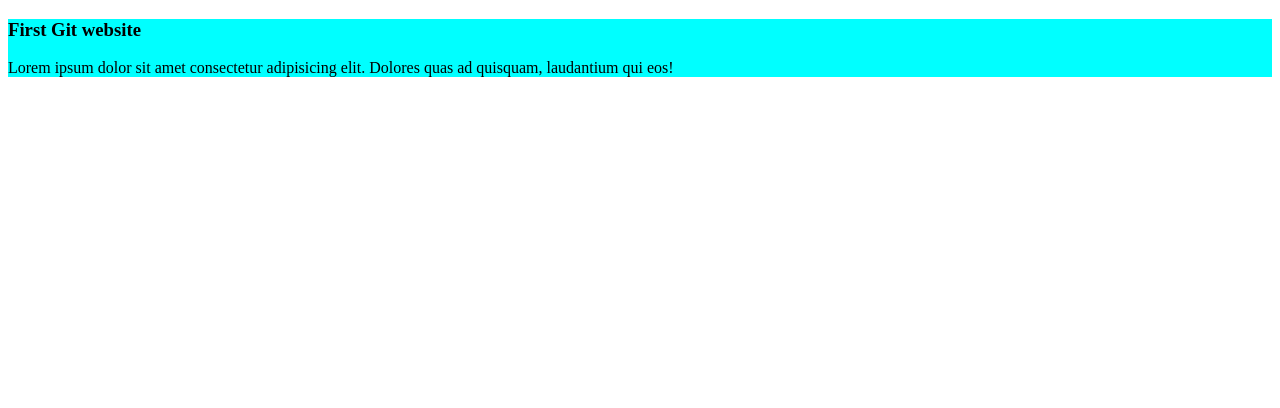
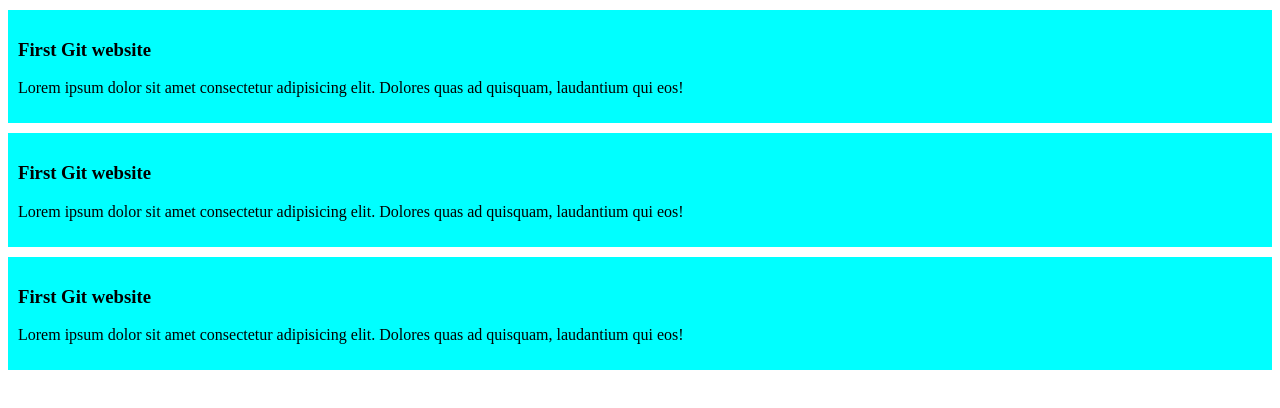
Before and after one commit to mdzarif55/first-projeject-github, a plain HTML site: page index.html in a window 1280 px wide. Drawn offline with Linux system fonts and the light colour scheme.

Commit message:
added second commit

```diff
--- a/index.html
+++ b/index.html
@@ -11,6 +11,14 @@
         <h3>First Git website</h3>
         <p>Lorem ipsum dolor sit amet consectetur adipisicing elit. Dolores quas ad quisquam, laudantium qui eos!</p>
     </div>
+    <div>
+        <h3>First Git website</h3>
+        <p>Lorem ipsum dolor sit amet consectetur adipisicing elit. Dolores quas ad quisquam, laudantium qui eos!</p>
+    </div>
+    <div>
+        <h3>First Git website</h3>
+        <p>Lorem ipsum dolor sit amet consectetur adipisicing elit. Dolores quas ad quisquam, laudantium qui eos!</p>
+    </div>
 
 </body>
 </html>
--- a/styl.css
+++ b/styl.css
@@ -1,4 +1,6 @@
 div{
     background-color: aqua;
     text-align: justify;
+    padding: 10px;
+    margin-top: 10px;
 }
```
